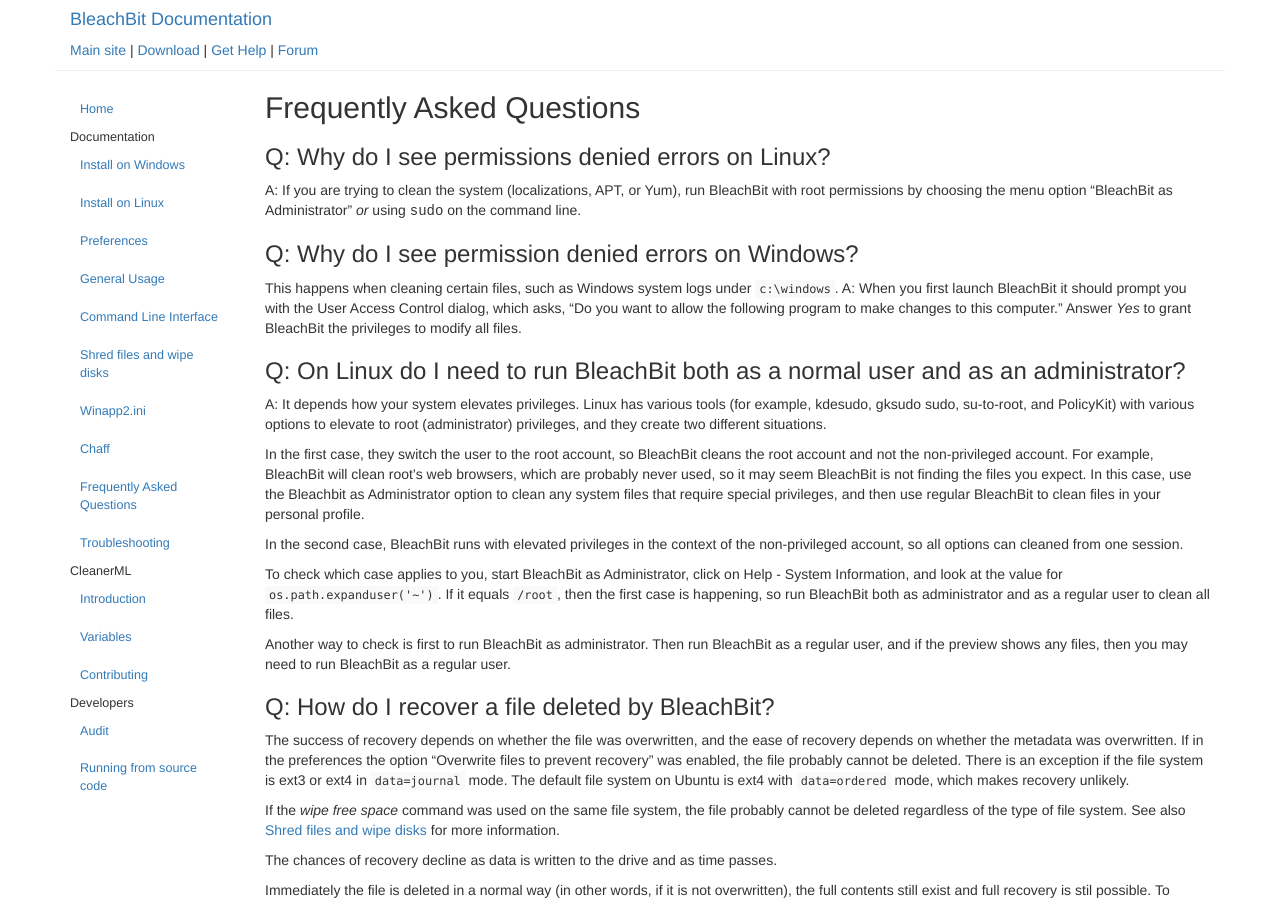
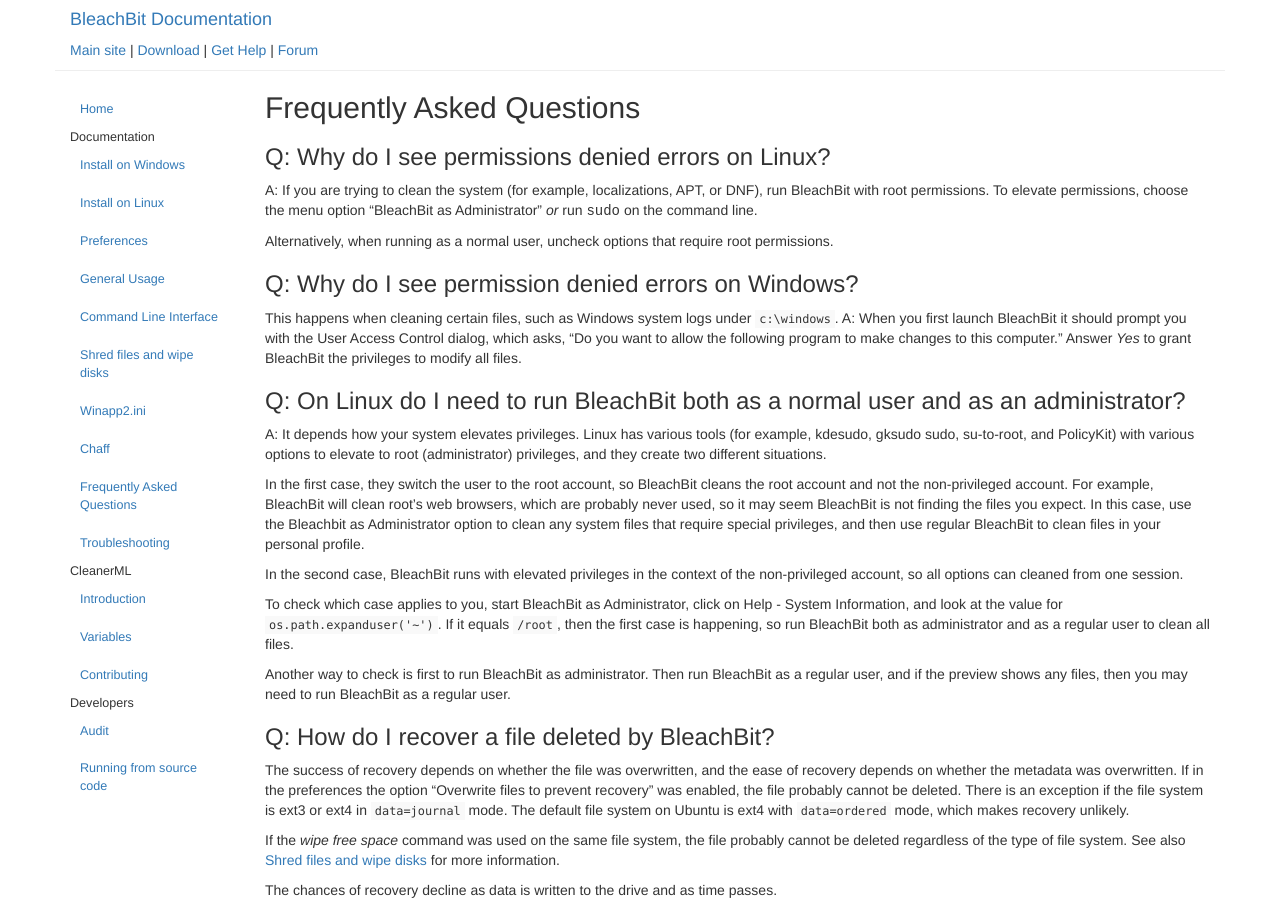
Before and after one commit to bleachbit/docs, a Jekyll site: the page built from _posts/2015-09-25-frequently-asked-questions.md, in a window 1280 px wide and 900 px high. Built offline with Jekyll 4.4.1, drawn with Linux system fonts in a browser that asks for light colours.

Commit message:
Elaborate

```diff
--- a/_posts/2015-09-25-frequently-asked-questions.md
+++ b/_posts/2015-09-25-frequently-asked-questions.md
@@ -7,7 +7,9 @@
 ---
 
 ### Q: Why do I see permissions denied errors on Linux?
-A: If you are trying to clean the system (localizations, APT, or Yum), run BleachBit with root permissions by choosing the menu option "BleachBit as Administrator" _or_ using <tt>sudo</tt> on the command line.
+A: If you are trying to clean the system (for example, localizations, APT, or DNF), run BleachBit with root permissions. To elevate permissions, choose the menu option "BleachBit as Administrator" _or_ run <tt>sudo</tt> on the command line.
+
+Alternatively, when running as a normal user, uncheck options that require root permissions.
 
 ### Q: Why do I see permission denied errors on Windows?
 This happens when cleaning certain files, such as Windows system logs under ``c:\windows``.
```
